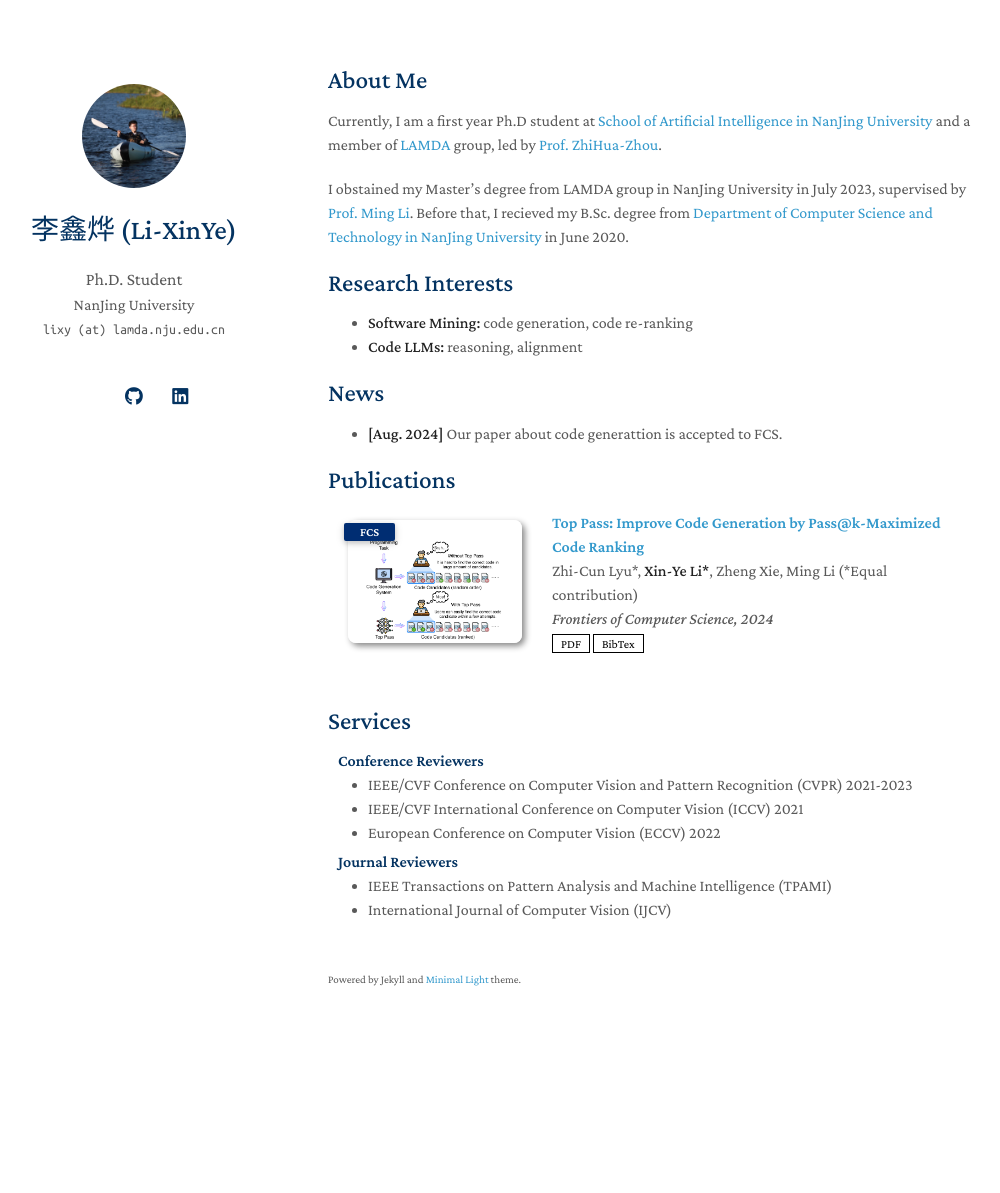
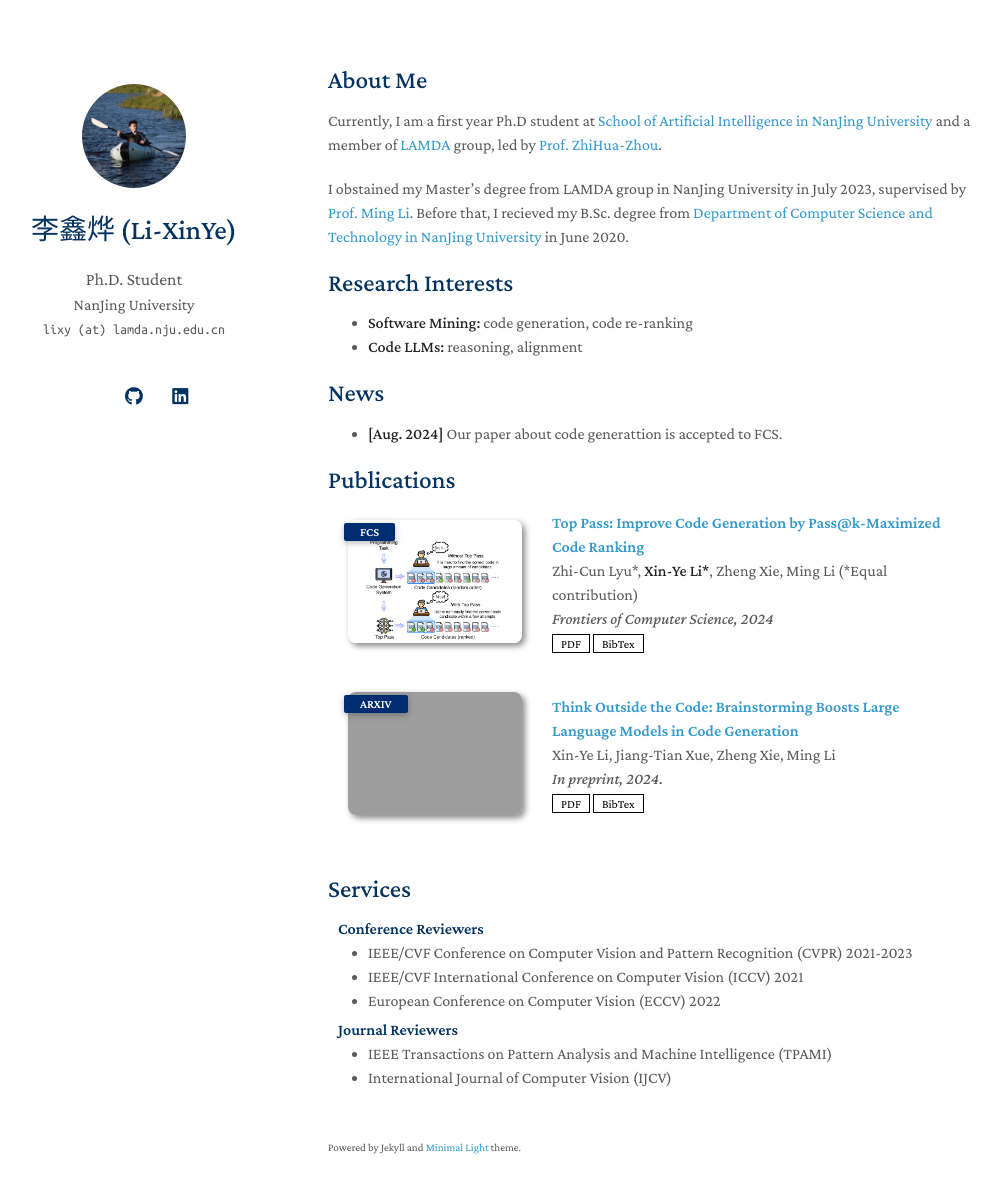
Before and after one commit to lixinye-nju/lixinye-nju.github.io, a Jekyll site: the page built from index.md, in a window 1280 px wide and 1228 px high. Shown: the top 1193 px of the window, without its empty margins (142-1142 px from the left). Built offline with Jekyll 4.4.1, drawn with Linux system fonts in a browser that asks for light colours; a style sheet for code colours, icons or effects is not loaded; our own code applies the rules of GitHub Pages for plain Markdown files; grey boxes are pictures that could not be loaded.

Commit message:
Add another publication

```diff
--- a/_data/publications.yml
+++ b/_data/publications.yml
@@ -7,3 +7,12 @@ main:
     pdf: https://arxiv.org/pdf/2408.05715
     bibtex: ./assets/files/top-pass.txt
     image: ./assets/img/top-pass.png
+
+
+  - title: "Think Outside the Code: Brainstorming Boosts Large Language Models in Code Generation"
+    authors: Xin-Ye Li, Jiang-Tian Xue, Zheng Xie, Ming Li
+    conference_short: ARXIV
+    conference: In preprint, 2024.
+    pdf: https://arxiv.org/pdf/2305.10679
+    bibtex: ./assets/files/brainstorm.txt
+    image: ./asserts/img/brainstorm.png
--- /dev/null
+++ b/assets/files/brainstorm.txt
@@ -0,0 +1,6 @@
+@article{li2023brainstorm,
+  title={Think outside the code: Brainstorming boosts large language models in code generation},
+  author={Li, Xin-Ye and Xue, Jiang-Tian and Xie, Zheng and Li, Ming},
+  journal={arXiv preprint arXiv:2305.10679},
+  year={2023}
+}
```
Also changed, not shown: assets/img/brainstorm.png (added), assets/img/teaser_example.png (deleted), assets/img/teaser_example_2.png (deleted).
